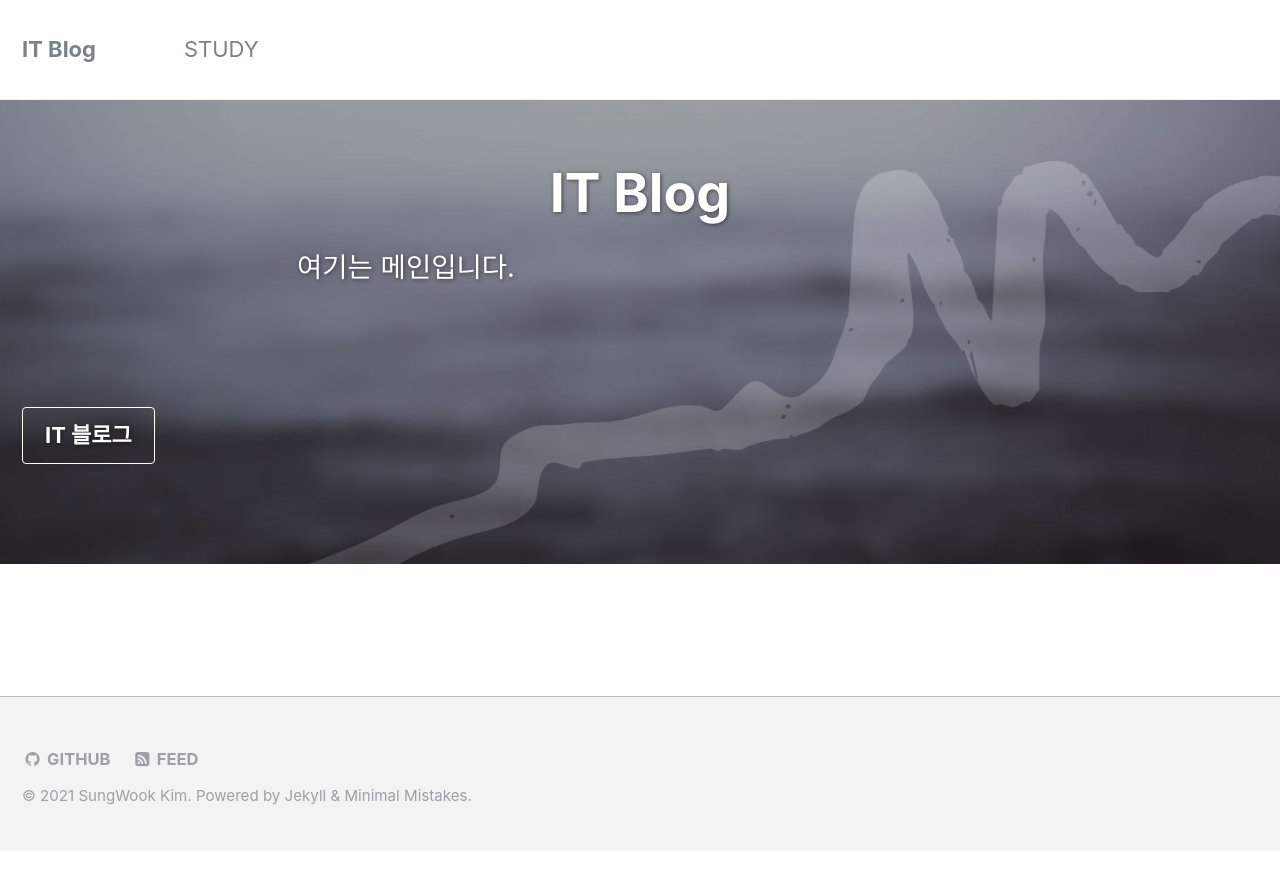
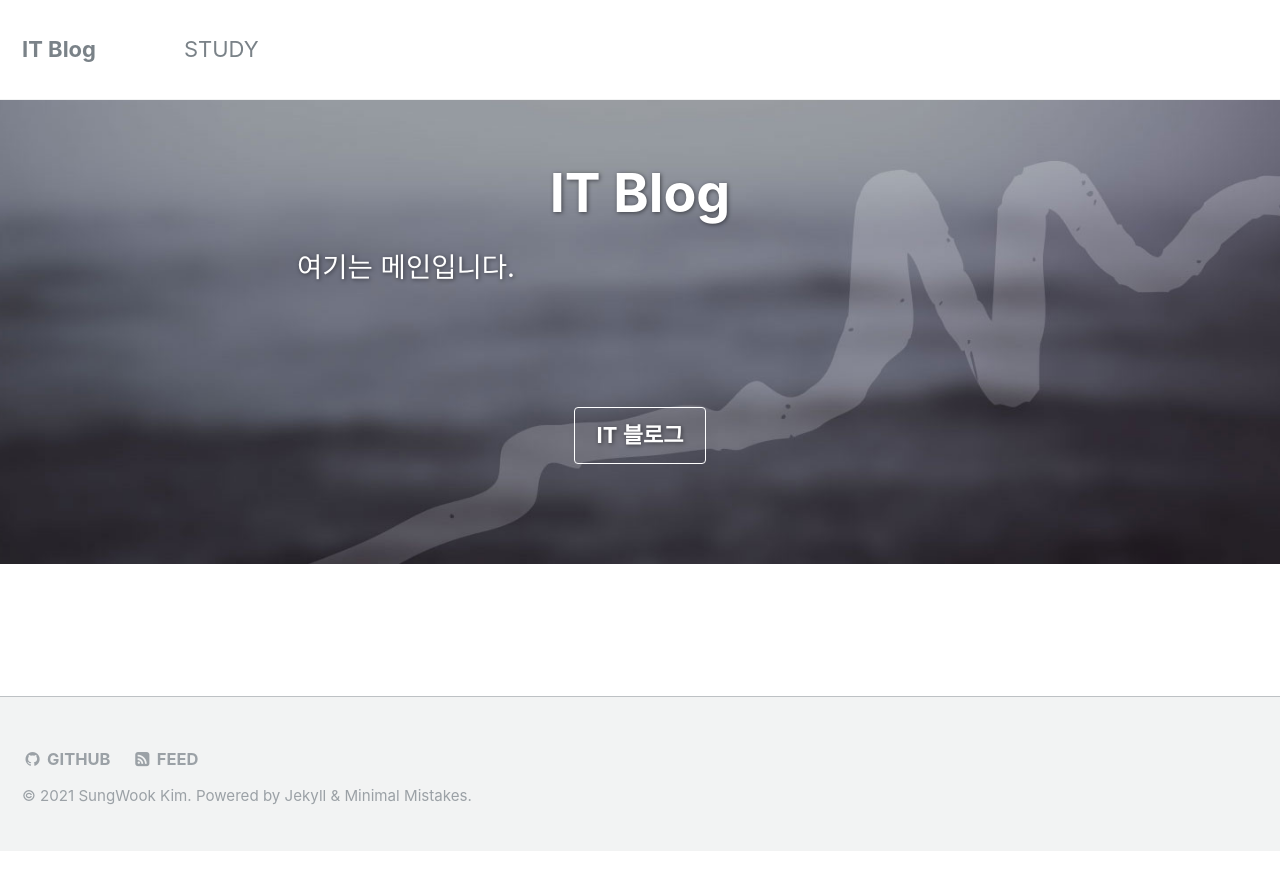
Before and after one commit to pormaj/pormaj.github.io, a Jekyll site: the page built from _pages/home.md, in a window 1280 px wide. Shown: the top 890 px of the page. Built offline with Jekyll 4.4.1, drawn with Linux system fonts in a browser that asks for light colours.

Commit message:
Update page__hero.html

```diff
--- a/_includes/page__hero.html
+++ b/_includes/page__hero.html
@@ -43,7 +43,7 @@
         <p class="page__meta"><i class="fa fa-clock-o" aria-hidden="true"></i> {% include read-time.html %}</p>
       {% endif %}
       {% if page.header.cta_url %}
-        <p><a href="{{ cta_path }}" class="btn btn--light-outline btn--large">{{ page.header.cta_label | default: site.data.ui-text[site.locale].more_label | default: "Learn More" }}</a></p>
+        <p><center><a href="{{ cta_path }}" class="btn btn--light-outline btn--large">{{ page.header.cta_label | default: site.data.ui-text[site.locale].more_label | default: "Learn More" }}</a></center></p>
       {% endif %}
     </div>
   {% else %}
```
